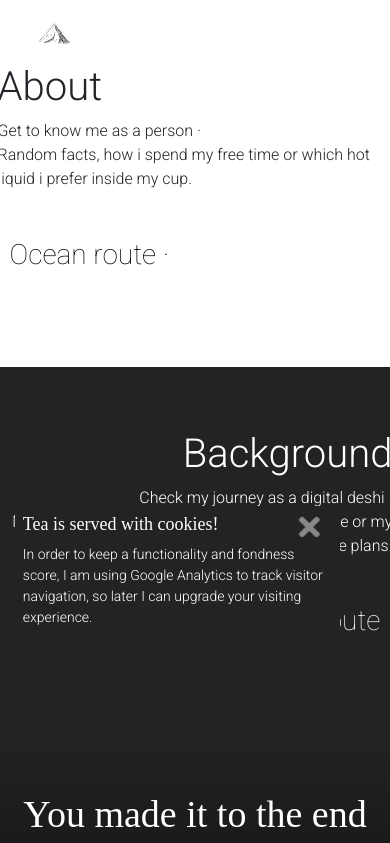
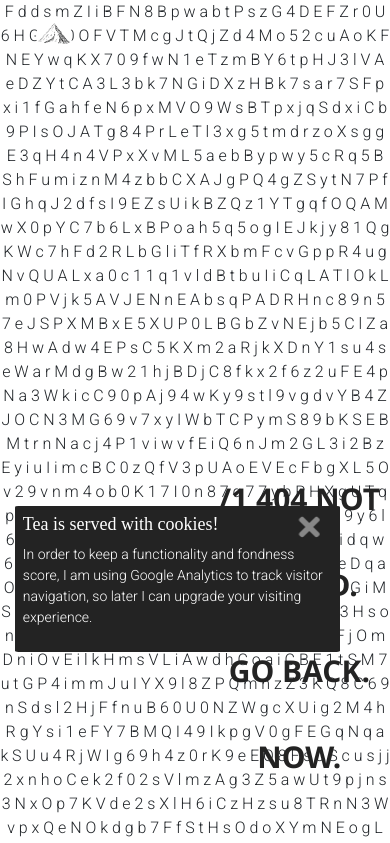
Before and after one commit to Kalovelo/feels-like-home, a React (Create React App) app: page /1 in a window 390 px wide. Shown: the top 843 px of the page. Built offline with nearby package versions, Linux system fonts and the light colour scheme; a web font is replaced by a local one.

Commit message:
not found 404

```diff
--- a/src/App.js
+++ b/src/App.js
@@ -10,7 +10,7 @@
   import './animations/animations.css';
   import Cookiefier from './Components/cookiefier';
   import ThankYou from './Components/Pages/thankYou';
-
+  import NotFound404 from './Components/Pages/notFound404';
 
 
 class App extends Component {
@@ -31,7 +31,9 @@ class App extends Component {
               <Route path='/Background' component={Background}/>
               <Route path='/about' component={About}/>
               <Route path='/thankYou' component={ThankYou}/>
+              <Route path='' component={NotFound404}/>
               <Route path='/:portal' component={Portal}/>
+
             </Switch>
             <Footer/>
           </div>
--- /dev/null
+++ b/src/Components/Pages/notFound404.css
@@ -0,0 +1,27 @@
+#notFoundT
+{
+    font-size:90px;
+    font-weight: 900;
+    font-family: 'Segoe UI', Tahoma, Geneva, Verdana, sans-serif;
+  position: absolute;
+  color:#232323;
+  line-height: 86px;
+}
+
+#notFoundT:hover
+{
+    color:#6d6d6d
+}
+
+@media (max-width:1000px)
+{
+    #notFoundT
+{
+    font-size:30px;
+    font-weight: 900;
+    font-family: 'Segoe UI', Tahoma, Geneva, Verdana, sans-serif;
+  position: absolute;
+  margin-left: -30%;
+
+}
+}
--- /dev/null
+++ b/src/Components/Pages/notFound404.js
@@ -0,0 +1,58 @@
+import React from 'react';
+import {Container,Row,Col} from 'react-bootstrap';
+import { FontAwesomeIcon } from '@fortawesome/react-fontawesome';
+import { faFacebookF,faInstagram,faLinkedinIn,faGithub } from '@fortawesome/free-brands-svg-icons';
+import { faEnvelopeOpenText } from '@fortawesome/free-solid-svg-icons';
+import "./footer.css"
+import { Component } from 'react';
+import './notFound404.css'
+
+
+
+class NotFound404 extends Component
+{
+
+    componentDidMount(){
+            this.generate_random_string();
+    }
+
+    constructor()
+    {
+        super();
+        this.state = { randomString1:'',randomString2:''};
+    }
+
+    generate_random_string = () => {
+        let random_string1 = '';
+        let random_string2 = '';
+        let string_length = 600;
+        let string_length2 = 5000;
+        let characters = 'ABCDEFGHIJKLMNOPQRSTUVWXYZabcdefghijklmnopqrstuvwxyz0123456789';
+        for(let i = 0; i < string_length; i++) {
+
+            random_string1 += characters.charAt(Math.floor(Math.random() * characters.length))+' ';
+        }
+        for(let i = 0; i < string_length2; i++) {
+        random_string2 += characters.charAt(Math.floor(Math.random() * characters.length))+' ';
+        }
+
+        this.setState(prevState => ({randomString1:random_string1,randomString2:random_string2}));
+    }
+
+
+
+    render(){
+
+
+
+
+        return(
+            <Container id='notFoundBody' fluid='true'>
+            <p>{this.state.randomString1} <a href='/' className='beat' id='notFoundT'>{this.props.location.pathname} 404 NOT FOUND.<br/>GO BACK. NOW.</a> {this.state.randomString2}</p>
+
+            </Container>
+        )
+    }
+}
+
+export default NotFound404;
```
Also changed, not shown: src/Components/reducers/rootReducer.js (deleted, +0 -14 lines).
